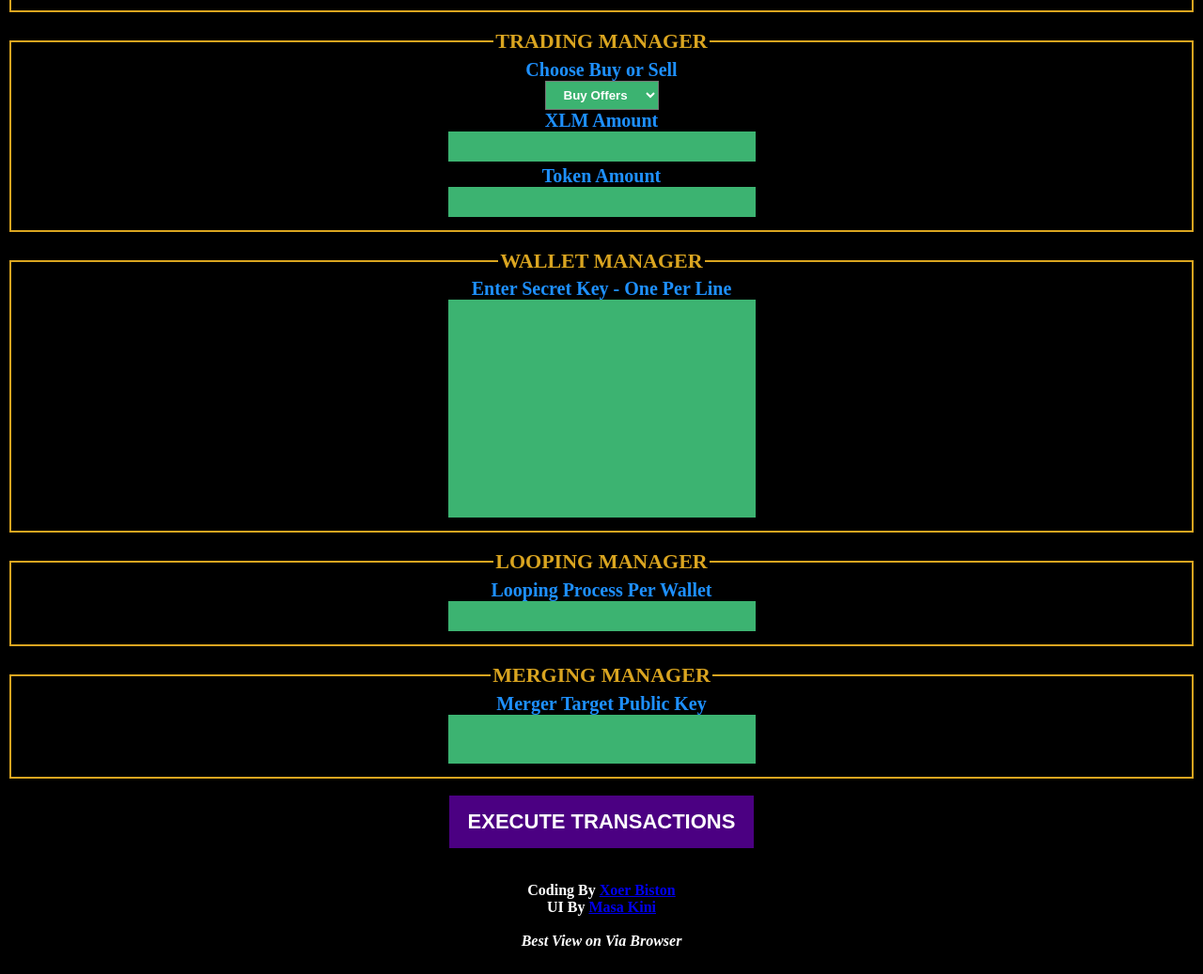
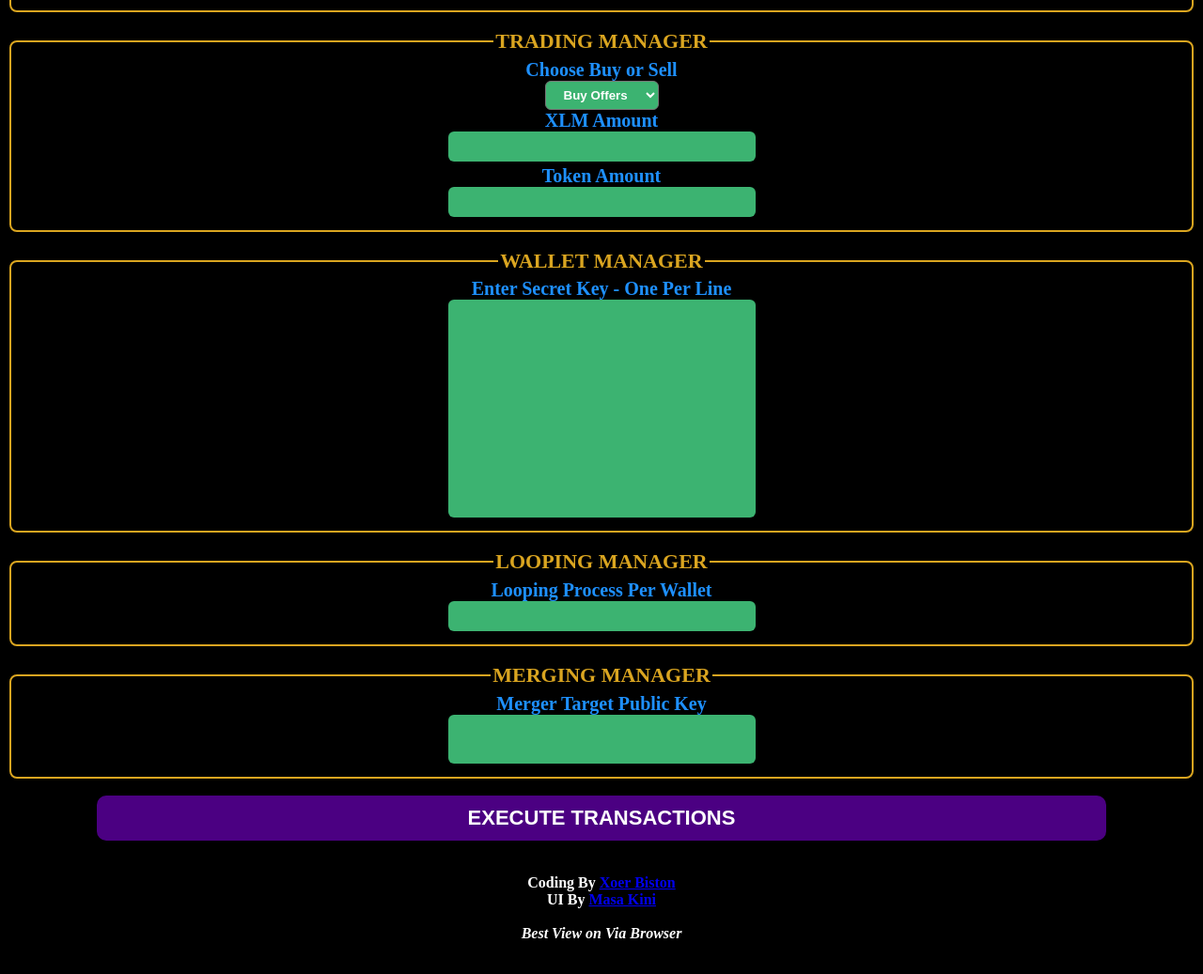
Before and after one commit to masakini/masakini.github.io, a website: page ui/tokenpositionbooster.html in a window 1280 px wide. Shown: the part 440-1477 px from the top of the page at 94% size. Drawn offline with Linux system fonts and the light colour scheme.

Commit message:
Update tokenpositionbooster.html

```diff
--- a/ui/tokenpositionbooster.html
+++ b/ui/tokenpositionbooster.html
@@ -18,6 +18,7 @@
                     }
            fieldset {
                      border:2px solid goldenrod;
+                     border-radius:8px;
                     }
            legend   {
                      font-size:22px;
@@ -34,24 +35,28 @@
                      color:white;
                      font-size:18px;
                      font-weight:bold;
-                     padding:6px 2px;
                      background-color:mediumseagreen;
                      border:none;
+                     border-radius:6px;
+                     padding:6px 2px;
                     }
            select   {
                      color:white;
                      background-color:mediumseagreen;
-                     padding:6px 15px;
                      font-size=22px;
                      font-weight:bold;
+                     border-radius:6px;
+                     padding:6px 15px;
                     }
            .execute {
                      color:white;
                      background-color:indigo;
-                     padding:15px 20px;
-                     border:none;
                      font-size:22px;
                      font-weight:bold;
+                     height:48px;
+                     width:85%;
+                     border:none;
+                     border-radius:10px;
                     }
      </style>
      </head>
```
